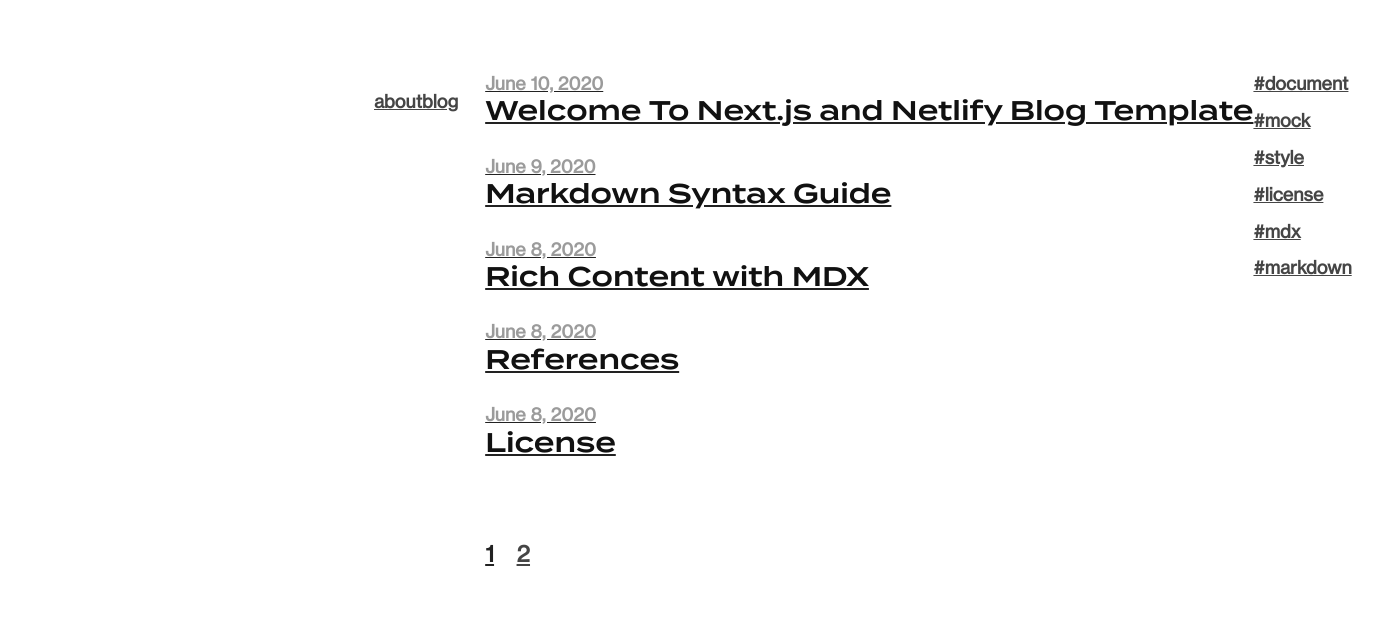
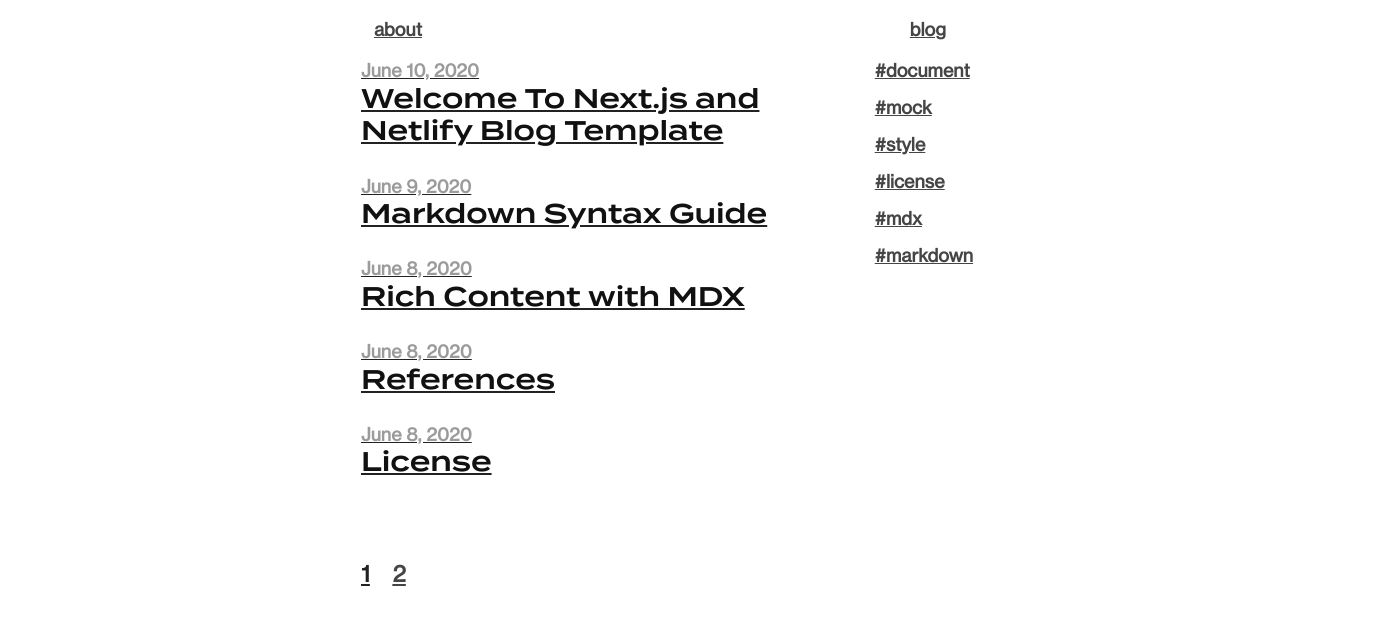
Before and after one commit to cweniger/grappa-website, a Next.js app: page /posts in a window 1280 px wide. Shown: the top 624 px of the page, 1379 px wide, since content can reach past the window. Built offline with nearby package versions, Linux system fonts and the light colour scheme.

Commit message:
Connects sass

```diff
--- a/src/components/Layout.tsx
+++ b/src/components/Layout.tsx
@@ -18,33 +18,11 @@
         <link rel="stylesheet" href="/fonts/style.css" />
 
       </Head>
+
       <nav className={styles.navigation}>
         <Navigation />
       </nav>
       <main>{children}</main>
-      <style jsx>
-        {`
-          .root {
-            display: block;
-            padding: 4rem 0;
-            box-sizing: border-box;
-            height: 100%;
-          }
-          main {
-            display: flex;
-            min-height: 100%;
-          }
-          @media (min-width: 769px) {
-            .root {
-              display: flex;
-              flex: 1 0 auto;
-            }
-            main {
-              flex: 1 0 auto;
-            }
-          }
-        `}
-      </style>
     </div>
   );
 }
--- a/src/styles/components/Navigation.module.scss
+++ b/src/styles/components/Navigation.module.scss
@@ -1,4 +1,12 @@
+@import "../theme/theme";
+
 .navigation {
+    ul {
+        display: flex;
+        font-family: $font-family--base;
+        font-weight: $font-weight--bold;
+        justify-content: space-between;
+    }
     ul li {
         display: inline;
     }
--- /dev/null
+++ b/src/styles/theme/_theme.scss
@@ -0,0 +1,3 @@
+@import "../settings/fonts";
+@import "../settings/colors";
+@import "../settings/variables";
```
Also changed, not shown: src/styles/main.scss (line endings or trailing spaces).
